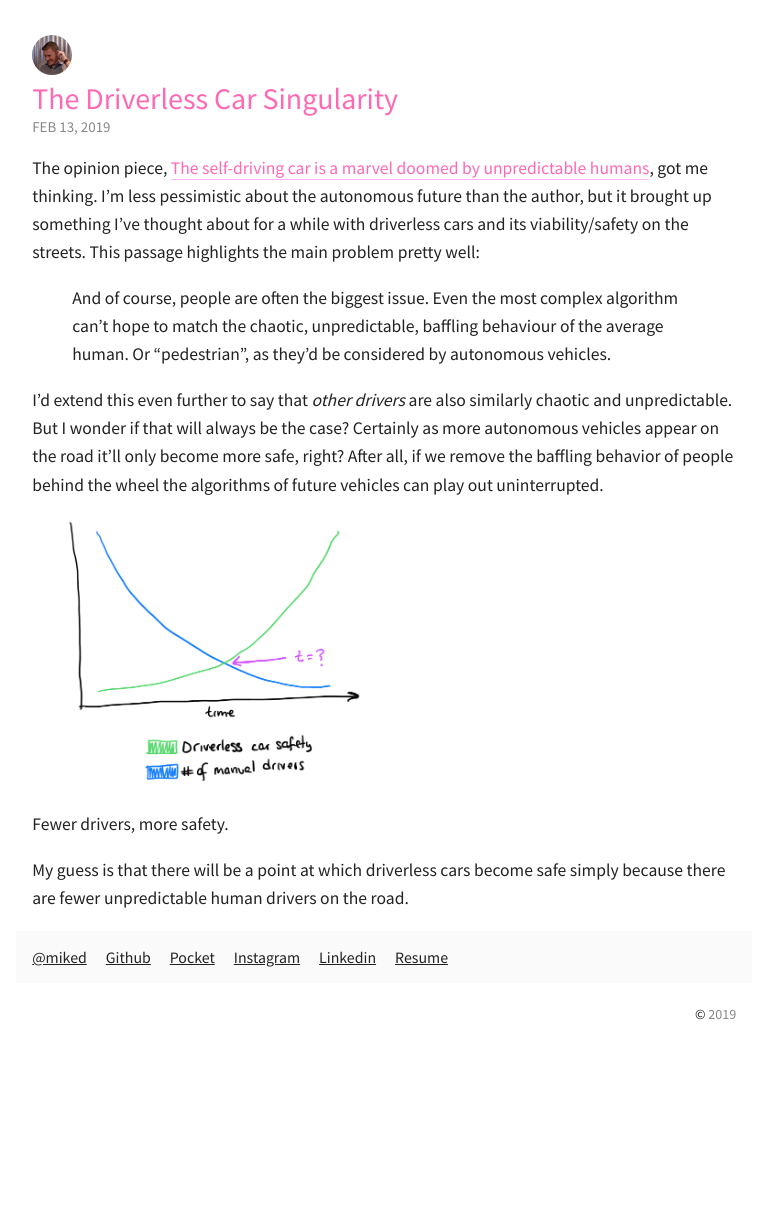
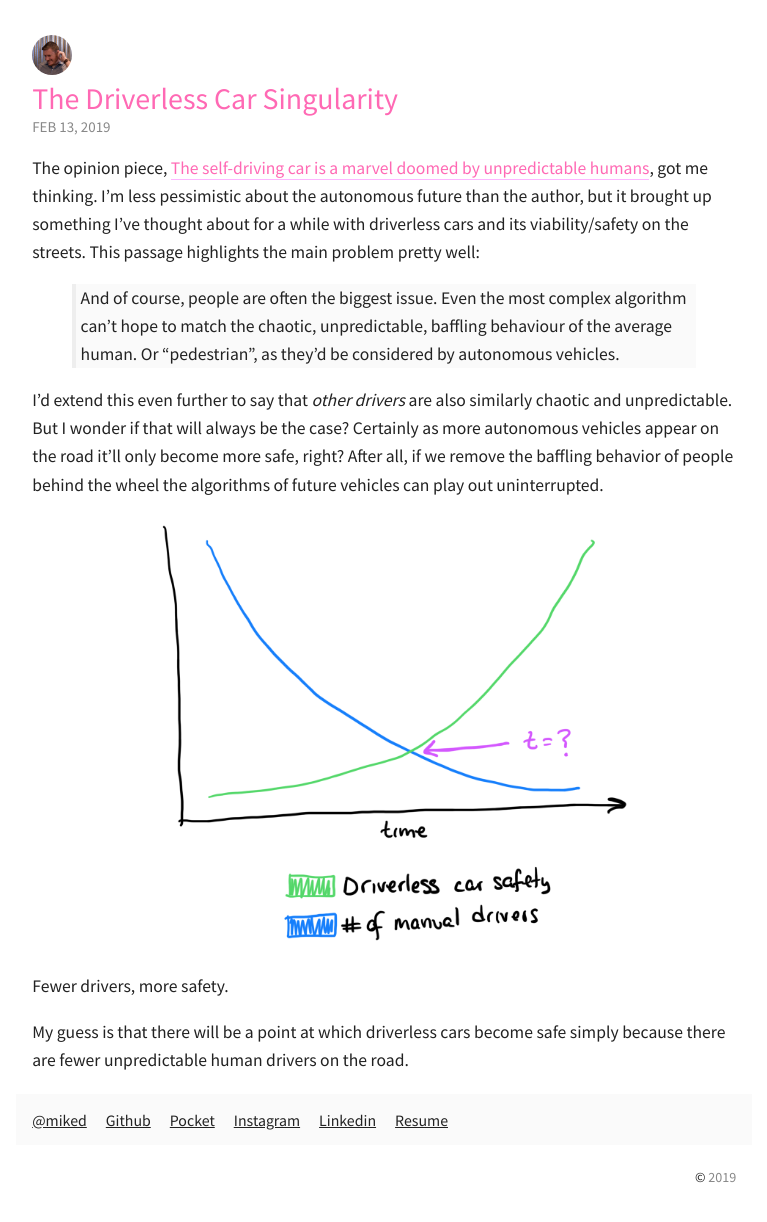
Before and after one commit to mike-douglas/mike-douglas.github.io, a Jekyll site: the page built from _posts/2019-02-13-the-driverless-car-singularity.md, in a window 1280 px wide. Shown: the whole page, without its empty margins (11-778 px from the left). Built offline with Jekyll 4.4.1, drawn with Linux system fonts in a browser that asks for light colours; before the commit the page ends 1059 px from its top, so only the background shows below that.

Commit message:
Adding styles for blockquote and fixing display of images

```diff
--- a/_posts/2019-02-13-the-driverless-car-singularity.md
+++ b/_posts/2019-02-13-the-driverless-car-singularity.md
@@ -13,7 +13,7 @@ The opinion piece, [The self-driving car is a marvel doomed by unpredictable hum
 I’d extend this even further to say that _other drivers_ are also similarly chaotic and unpredictable. But I wonder if that will always be the case? Certainly as more autonomous vehicles appear on the road it’ll only become more safe, right? After all, if we remove the baffling behavior of people behind the wheel the algorithms of future vehicles can play out uninterrupted.
 
 
-<div class="smol">
+<div class="centerpiece">
 <img src="/assets/2019-02-13-driverless.png" alt="The Driverless Car Singularity">
 </div>
 
--- a/assets/main.css
+++ b/assets/main.css
@@ -92,12 +92,18 @@ article time {
   display: block;
 }
 
-article .smol {
-  align: center;
+article blockquote {
+  border-left: 0.25em solid #eee;
+  padding-left: 0.25em;
+  background-color: #fafafa;
 }
 
-article .smol img {
-  width: 20em;
+article .centerpiece {
+  text-align: center;
+}
+
+article .centerpiece img {
+  width: 80%;
 }
 
 .archive h3 {
```
